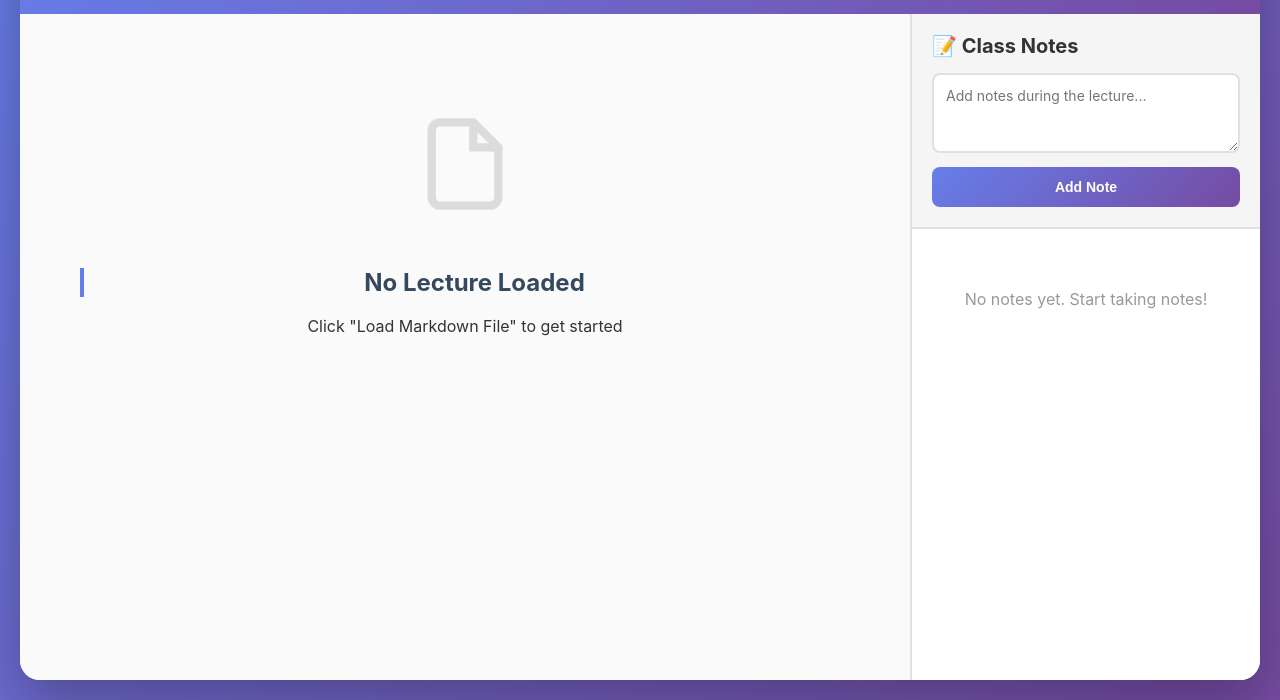
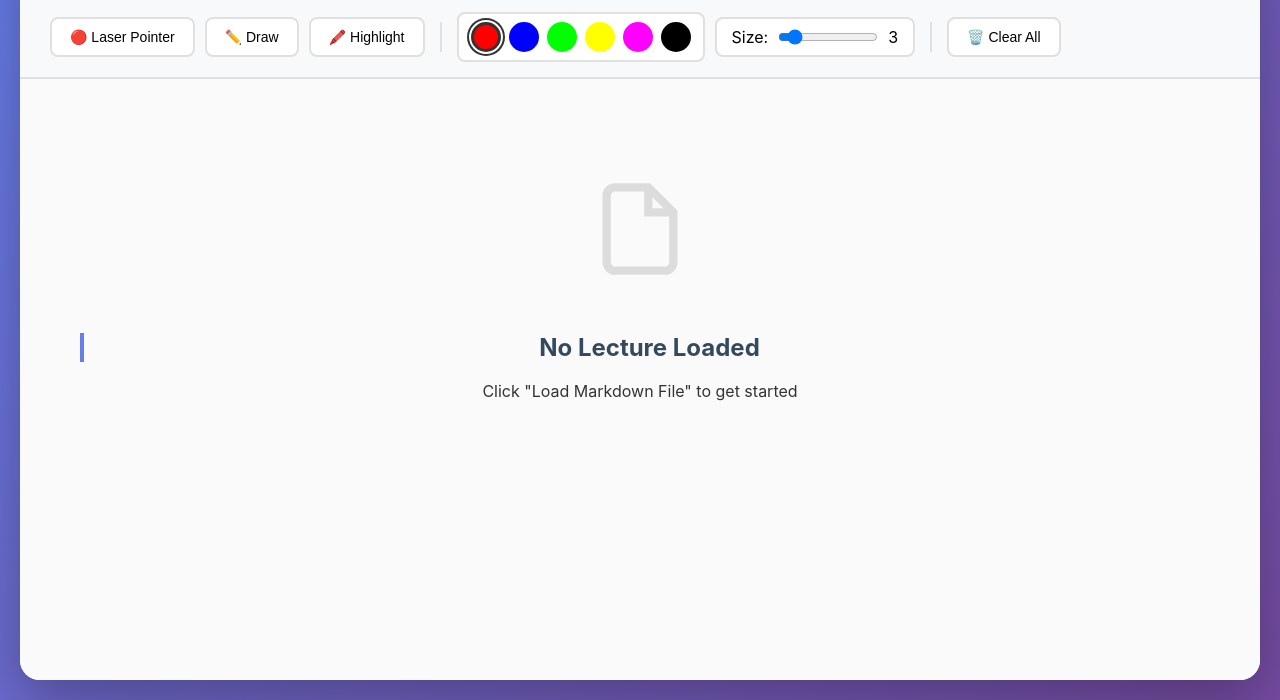
Before and after one commit to Huska69/EasyNote, a plain HTML site: page index.html in a window 1280 px wide. Shown: the part 100-800 px from the top of the page. Drawn offline with nearby package versions, Linux system fonts and the light colour scheme.

Commit message:
Update index.html

```diff
--- a/index.html
+++ b/index.html
@@ -20,7 +20,7 @@
         }
 
         .container {
-            max-width: 1400px;
+            max-width: 1600px;
             margin: 0 auto;
             background: white;
             border-radius: 20px;
@@ -34,7 +34,7 @@
         .header {
             background: linear-gradient(135deg, #667eea 0%, #764ba2 100%);
             color: white;
-            padding: 25px 30px;
+            padding: 20px 30px;
             display: flex;
             align-items: center;
             justify-content: space-between;
@@ -42,7 +42,7 @@
         }
 
         .header h1 {
-            font-size: 28px;
+            font-size: 26px;
             font-weight: 600;
         }
 
@@ -60,12 +60,13 @@
         .file-input-label {
             background: white;
             color: #667eea;
-            padding: 12px 24px;
+            padding: 10px 20px;
             border-radius: 8px;
             cursor: pointer;
             font-weight: 600;
             transition: all 0.3s;
             display: inline-block;
+            font-size: 14px;
         }
 
         .file-input-label:hover {
@@ -73,128 +74,130 @@
             box-shadow: 0 4px 12px rgba(255,255,255,0.3);
         }
 
+        .toolbar {
+            background: #f8f9fa;
+            padding: 15px 30px;
+            border-bottom: 2px solid #e0e0e0;
+            display: flex;
+            gap: 10px;
+            align-items: center;
+            flex-wrap: wrap;
+        }
+
+        .tool-btn {
+            background: white;
+            border: 2px solid #e0e0e0;
+            padding: 10px 18px;
+            border-radius: 8px;
+            cursor: pointer;
+            font-size: 14px;
+            font-weight: 500;
+            transition: all 0.2s;
+            display: flex;
+            align-items: center;
+            gap: 6px;
+        }
+
+        .tool-btn:hover {
+            border-color: #667eea;
+            background: #f0f4ff;
+        }
+
+        .tool-btn.active {
+            background: #667eea;
+            color: white;
+            border-color: #667eea;
+        }
+
+        .color-picker {
+            display: flex;
+            gap: 8px;
+            align-items: center;
+            background: white;
+            padding: 8px 12px;
+            border-radius: 8px;
+            border: 2px solid #e0e0e0;
+        }
+
+        .color-option {
+            width: 30px;
+            height: 30px;
+            border-radius: 50%;
+            cursor: pointer;
+            border: 3px solid transparent;
+            transition: all 0.2s;
+        }
+
+        .color-option:hover {
+            transform: scale(1.1);
+        }
+
+        .color-option.active {
+            border-color: #333;
+            box-shadow: 0 0 0 2px white, 0 0 0 4px #333;
+        }
+
+        .size-control {
+            display: flex;
+            align-items: center;
+            gap: 10px;
+            background: white;
+            padding: 8px 15px;
+            border-radius: 8px;
+            border: 2px solid #e0e0e0;
+        }
+
+        .size-control input {
+            width: 100px;
+        }
+
         .main-content {
-            display: flex;
             flex: 1;
             overflow: hidden;
+            position: relative;
+        }
+
+        .viewer-container {
+            width: 100%;
+            height: 100%;
+            position: relative;
+            overflow: auto;
         }
 
         .markdown-viewer {
-            flex: 1;
             padding: 40px;
-            overflow-y: auto;
             background: #fafafa;
+            min-height: 100%;
         }
 
-        .notes-panel {
-            width: 350px;
-            background: white;
-            border-left: 2px solid #e0e0e0;
-            display: flex;
-            flex-direction: column;
+        #drawingCanvas {
+            position: absolute;
+            top: 0;
+            left: 0;
+            pointer-events: none;
+            z-index: 10;
         }
 
-        .notes-header {
-            padding: 20px;
-            background: #f5f5f5;
-            border-bottom: 2px solid #e0e0e0;
+        #drawingCanvas.drawing-mode {
+            pointer-events: auto;
+            cursor: crosshair;
         }
 
-        .notes-header h2 {
-            font-size: 20px;
-            color: #333;
-            margin-bottom: 15px;
+        #drawingCanvas.laser-mode {
+            pointer-events: auto;
+            cursor: none;
         }
 
-        .note-input {
-            width: 100%;
-            padding: 12px;
-            border: 2px solid #e0e0e0;
-            border-radius: 8px;
-            font-size: 14px;
-            resize: vertical;
-            min-height: 80px;
-            font-family: inherit;
-            margin-bottom: 10px;
-        }
-
-        .note-input:focus {
-            outline: none;
-            border-color: #667eea;
-        }
-
-        .add-note-btn {
-            width: 100%;
-            padding: 12px;
-            background: linear-gradient(135deg, #667eea 0%, #764ba2 100%);
-            color: white;
-            border: none;
-            border-radius: 8px;
-            cursor: pointer;
-            font-weight: 600;
-            font-size: 14px;
-            transition: all 0.3s;
-        }
-
-        .add-note-btn:hover {
-            transform: translateY(-2px);
-            box-shadow: 0 4px 12px rgba(102, 126, 234, 0.4);
-        }
-
-        .notes-list {
-            flex: 1;
-            overflow-y: auto;
-            padding: 20px;
-        }
-
-        .note-item {
-            background: #f9f9f9;
-            padding: 15px;
-            border-radius: 8px;
-            margin-bottom: 12px;
-            border-left: 4px solid #667eea;
-            animation: slideIn 0.3s ease;
-        }
-
-        @keyframes slideIn {
-            from {
-                opacity: 0;
-                transform: translateX(20px);
-            }
-            to {
-                opacity: 1;
-                transform: translateX(0);
-            }
-        }
-
-        .note-text {
-            color: #333;
-            line-height: 1.6;
-            margin-bottom: 8px;
-            word-wrap: break-word;
-        }
-
-        .note-time {
-            font-size: 12px;
-            color: #999;
-            display: flex;
-            justify-content: space-between;
-            align-items: center;
-        }
-
-        .delete-note {
-            background: #ff4757;
-            color: white;
-            border: none;
-            padding: 4px 10px;
-            border-radius: 4px;
-            cursor: pointer;
-            font-size: 12px;
-            transition: all 0.2s;
-        }
-
-        .delete-note:hover {
-            background: #ff3838;
+        .laser-pointer {
+            position: fixed;
+            width: 20px;
+            height: 20px;
+            border-radius: 50%;
+            background: radial-gradient(circle, rgba(255,0,0,1) 0%, rgba(255,0,0,0.6) 50%, rgba(255,0,0,0) 100%);
+            pointer-events: none;
+            z-index: 1000;
+            display: none;
+            box-shadow: 0 0 20px rgba(255,0,0,0.8), 0 0 40px rgba(255,0,0,0.4);
         }
 
         .markdown-viewer h1 {
@@ -290,15 +293,11 @@
             opacity: 0.3;
         }
 
-        @media (max-width: 768px) {
-            .main-content {
-                flex-direction: column;
-            }
-            .notes-panel {
-                width: 100%;
-                border-left: none;
-                border-top: 2px solid #e0e0e0;
-            }
+        .divider {
+            width: 2px;
+            height: 30px;
+            background: #e0e0e0;
+            margin: 0 5px;
         }
     </style>
 </head>
@@ -312,7 +311,44 @@
             </div>
         </div>
 
+        <div class="toolbar">
+            <button class="tool-btn" id="laserBtn" onclick="setTool('laser')">
+                🔴 Laser Pointer
+            </button>
+            <button class="tool-btn" id="drawBtn" onclick="setTool('draw')">
+                ✏️ Draw
+            </button>
+            <button class="tool-btn" id="highlightBtn" onclick="setTool('highlight')">
+                🖍️ Highlight
+            </button>
+
+            <div class="divider"></div>
+
+            <div class="color-picker">
+                <div class="color-option active" style="background: #ff0000;" onclick="setColor('#ff0000')"></div>
+                <div class="color-option" style="background: #0000ff;" onclick="setColor('#0000ff')"></div>
+                <div class="color-option" style="background: #00ff00;" onclick="setColor('#00ff00')"></div>
+                <div class="color-option" style="background: #ffff00;" onclick="setColor('#ffff00')"></div>
+                <div class="color-option" style="background: #ff00ff;" onclick="setColor('#ff00ff')"></div>
+                <div class="color-option" style="background: #000000;" onclick="setColor('#000000')"></div>
+            </div>
+
+            <div class="size-control">
+                <label>Size:</label>
+                <input type="range" id="sizeSlider" min="1" max="20" value="3" oninput="updateSize(this.value)">
+                <span id="sizeValue">3</span>
+            </div>
+
+            <div class="divider"></div>
+
+            <button class="tool-btn" onclick="clearCanvas()">
+                🗑️ Clear All
+            </button>
+        </div>
+
         <div class="main-content">
+            <div class="viewer-container" id="viewerContainer">
+                <canvas id="drawingCanvas"></canvas>
                 <div class="markdown-viewer" id="markdownViewer">
                     <div class="empty-state">
                         <svg xmlns="http://www.w3.org/2000/svg" viewBox="0 0 24 24" fill="none" stroke="currentColor" stroke-width="2">
@@ -323,27 +359,32 @@
                         <p>Click "Load Markdown File" to get started</p>
                     </div>
                 </div>
-
-            <div class="notes-panel">
-                <div class="notes-header">
-                    <h2>📝 Class Notes</h2>
-                    <textarea
-                        id="noteInput"
-                        class="note-input"
-                        placeholder="Add notes during the lecture..."></textarea>
-                    <button class="add-note-btn" onclick="addNote()">Add Note</button>
             </div>
-                <div class="notes-list" id="notesList">
-                    <div class="empty-state" style="padding: 40px 20px;">
-                        <p>No notes yet. Start taking notes!</p>
-                    </div>
-                </div>
-            </div>
+            <div class="laser-pointer" id="laserPointer"></div>
         </div>
     </div>
 
     <script>
-        let notes = [];
+        const canvas = document.getElementById('drawingCanvas');
+        const ctx = canvas.getContext('2d');
+        const laserPointer = document.getElementById('laserPointer');
+        const viewerContainer = document.getElementById('viewerContainer');
+
+        let currentTool = null;
+        let isDrawing = false;
+        let currentColor = '#ff0000';
+        let currentSize = 3;
+        let lastX = 0;
+        let lastY = 0;
+
+        function resizeCanvas() {
+            const container = document.getElementById('viewerContainer');
+            canvas.width = container.scrollWidth;
+            canvas.height = container.scrollHeight;
+        }
+
+        window.addEventListener('resize', resizeCanvas);
+        resizeCanvas();
 
         document.getElementById('fileInput').addEventListener('change', function(e) {
             const file = e.target.files[0];
@@ -353,61 +394,100 @@
                     const markdown = event.target.result;
                     const html = marked.parse(markdown);
                     document.getElementById('markdownViewer').innerHTML = html;
+                    setTimeout(resizeCanvas, 100);
                 };
                 reader.readAsText(file);
             }
         });
 
-        function addNote() {
-            const input = document.getElementById('noteInput');
-            const text = input.value.trim();
+        function setTool(tool) {
+            currentTool = tool;
 
-            if (text) {
-                const note = {
-                    id: Date.now(),
-                    text: text,
-                    timestamp: new Date().toLocaleString()
-                };
+            document.querySelectorAll('.tool-btn').forEach(btn => btn.classList.remove('active'));
 
-                notes.unshift(note);
-                input.value = '';
-                renderNotes();
+            canvas.classList.remove('drawing-mode', 'laser-mode');
+            laserPointer.style.display = 'none';
+
+            if (tool === 'laser') {
+                document.getElementById('laserBtn').classList.add('active');
+                canvas.classList.add('laser-mode');
+            } else if (tool === 'draw' || tool === 'highlight') {
+                if (tool === 'draw') {
+                    document.getElementById('drawBtn').classList.add('active');
+                } else {
+                    document.getElementById('highlightBtn').classList.add('active');
+                }
+                canvas.classList.add('drawing-mode');
             }
         }
 
-        function deleteNote(id) {
-            notes = notes.filter(note => note.id !== id);
-            renderNotes();
+        function setColor(color) {
+            currentColor = color;
+            document.querySelectorAll('.color-option').forEach(opt => opt.classList.remove('active'));
+            event.target.classList.add('active');
         }
 
-        function renderNotes() {
-            const notesList = document.getElementById('notesList');
-
-            if (notes.length === 0) {
-                notesList.innerHTML = `
-                    <div class="empty-state" style="padding: 40px 20px;">
-                        <p>No notes yet. Start taking notes!</p>
-                    </div>
-                `;
-                return;
+        function updateSize(value) {
+            currentSize = value;
+            document.getElementById('sizeValue').textContent = value;
         }
 
-            notesList.innerHTML = notes.map(note => `
-                <div class="note-item">
-                    <div class="note-text">${note.text.replace(/\n/g, '<br>')}</div>
-                    <div class="note-time">
-                        <span>${note.timestamp}</span>
-                        <button class="delete-note" onclick="deleteNote(${note.id})">Delete</button>
-                    </div>
-                </div>
-            `).join('');
+        function clearCanvas() {
+            ctx.clearRect(0, 0, canvas.width, canvas.height);
         }
 
-        document.getElementById('noteInput').addEventListener('keydown', function(e) {
-            if (e.key === 'Enter' && e.ctrlKey) {
-                addNote();
+        canvas.addEventListener('mousedown', (e) => {
+            if (currentTool === 'draw' || currentTool === 'highlight') {
+                isDrawing = true;
+                const rect = canvas.getBoundingClientRect();
+                lastX = e.clientX - rect.left + viewerContainer.scrollLeft;
+                lastY = e.clientY - rect.top + viewerContainer.scrollTop;
             }
         });
+
+        canvas.addEventListener('mousemove', (e) => {
+            const rect = canvas.getBoundingClientRect();
+            const x = e.clientX - rect.left + viewerContainer.scrollLeft;
+            const y = e.clientY - rect.top + viewerContainer.scrollTop;
+
+            if (currentTool === 'laser') {
+                laserPointer.style.display = 'block';
+                laserPointer.style.left = e.clientX - 10 + 'px';
+                laserPointer.style.top = e.clientY - 10 + 'px';
+            } else if (isDrawing && (currentTool === 'draw' || currentTool === 'highlight')) {
+                ctx.beginPath();
+                ctx.moveTo(lastX, lastY);
+                ctx.lineTo(x, y);
+                ctx.strokeStyle = currentColor;
+                ctx.lineWidth = currentSize;
+                ctx.lineCap = 'round';
+
+                if (currentTool === 'highlight') {
+                    ctx.globalAlpha = 0.3;
+                    ctx.lineWidth = currentSize * 3;
+                } else {
+                    ctx.globalAlpha = 1;
+                }
+
+                ctx.stroke();
+
+                lastX = x;
+                lastY = y;
+            }
+        });
+
+        canvas.addEventListener('mouseup', () => {
+            isDrawing = false;
+        });
+
+        canvas.addEventListener('mouseleave', () => {
+            isDrawing = false;
+            if (currentTool === 'laser') {
+                laserPointer.style.display = 'none';
+            }
+        });
+
+        viewerContainer.addEventListener('scroll', resizeCanvas);
     </script>
 </body>
 </html>
```
Lines whose indentation alone changed are shown as unchanged.
